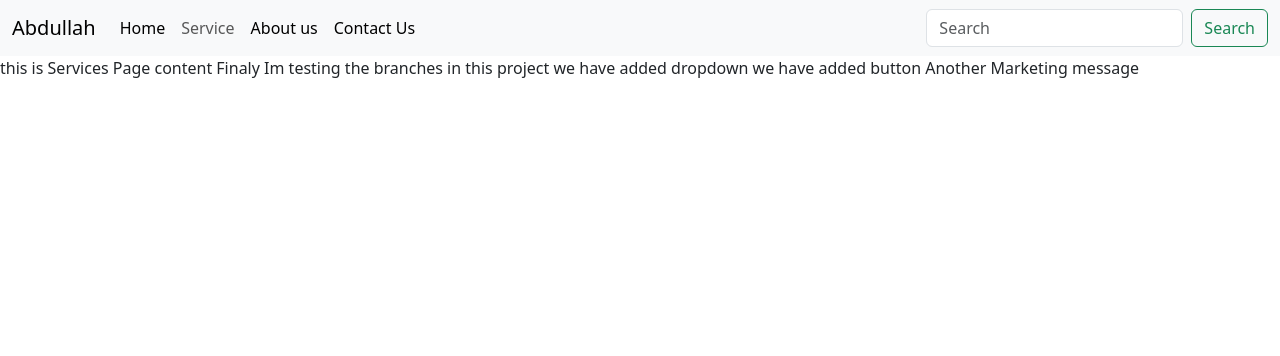
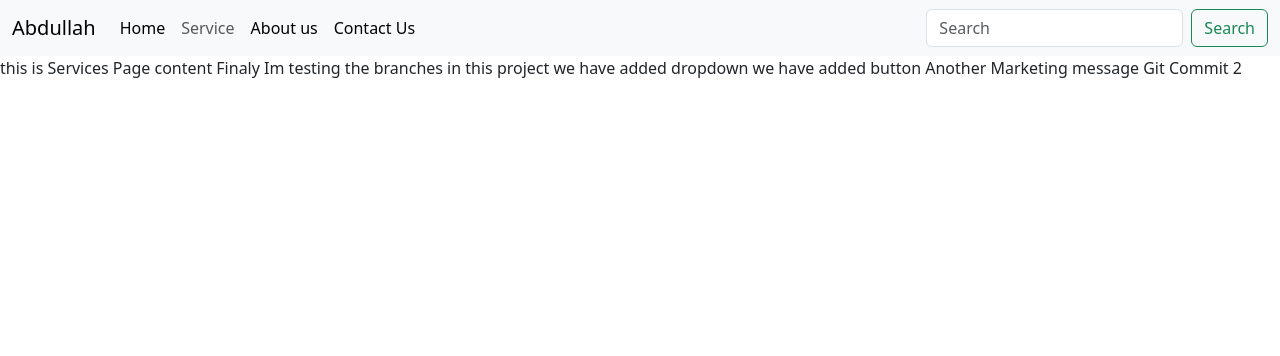
Before and after one commit to DevAbdullahZahid/Django, a Django app: page /service in a window 1280 px wide. Shown: the top 356 px of the page. Run offline with Django 5.2, Linux system fonts and the light colour scheme.

```diff
--- a/template/services.html
+++ b/template/services.html
@@ -18,4 +18,6 @@ we have added button
 
 
 Another Marketing message
+
+Git Commit 2
 {% endblock servicesbody %}
```
